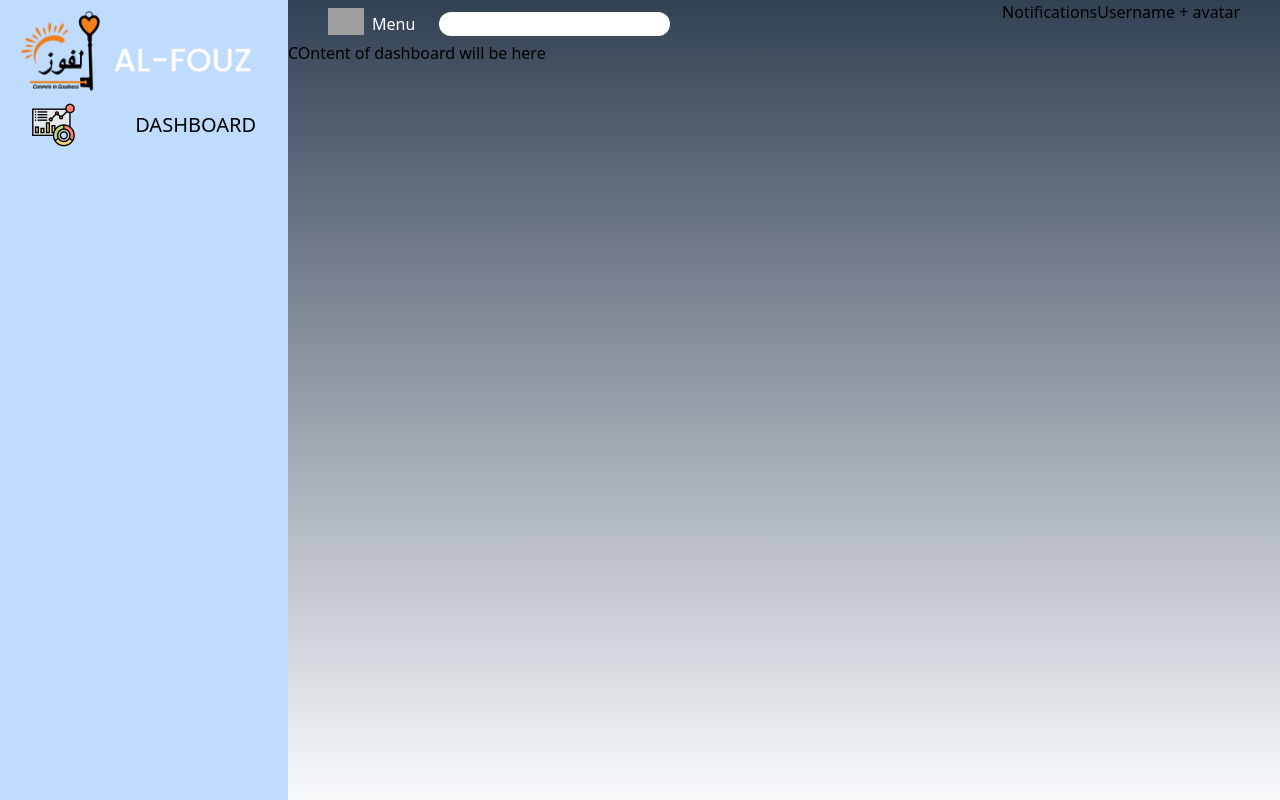
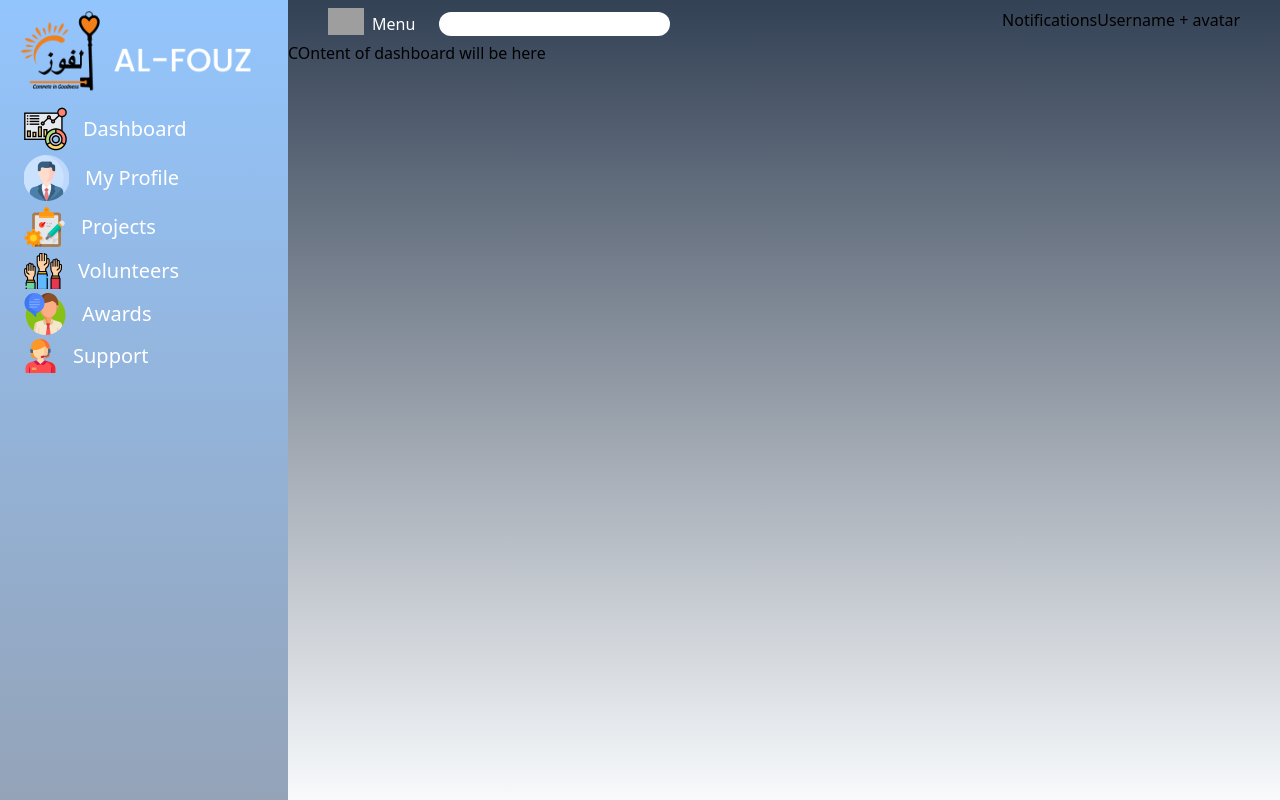
Before and after one commit to Arayanmemon/ngo-website, a React (Vite) app: page / in a window 1280 px wide. Built offline with nearby package versions, Linux system fonts and the light colour scheme; grey boxes are pictures that could not be loaded.

Commit message:
Merge branch 'main' of https://github.com/Arayanmemon/ngo-website

```diff
--- a/src/components/Sidebar.jsx
+++ b/src/components/Sidebar.jsx
@@ -1,6 +1,11 @@
 import React from "react";
 import appLogo from "/logos/Al-fouz.png";
 import dashBoardIcon from "/icons/dashboard-icon.png";
+import profileIcon from "/icons/profile-icon.png";
+import projectIcon from "/icons/clipboard-icon.png";
+import volunteerIcon from "/icons/volunteers-icon.png";
+import awardIcon from "/icons/requests-icon.png";
+import supportIcon from "/icons/customer-service-icon.png";
 import { useState } from "react";
 import hamburger from "/icons/hamburg.png";
 
@@ -9,18 +14,38 @@ export default function ({ navRequired }) {
   return (
     <div className="flex flex-row">
       <div
-        className={`h-screen bg-blue-200 ${
+        className={`h-screen bg-gradient-to-t from-slate-400 to-blue-300 ${
           open ? "w-72 px-4" : "w-0 px-0"
         } duration-700 `}
       >
-        <div className={`${open ? "flex" : "hidden"} flex flex-col w-full `}>
+        <div className={`${open ? "flex" : "hidden"} flex flex-col w-full  text-white`}>
           <div>
             <img src={appLogo} alt="" />
           </div>
           {/* Side BAR MENU CONTENTS */}
-          <div className="flex flex-row justify-between px-4 text-xl items-center cursor-pointer ">
+          <div className="flex flex-row justify-star gap-4 pt-1 px-2 text-xl items-center cursor-pointer ">
             <img src={dashBoardIcon} alt="" />
-            <div>DASHBOARD</div>
+            <div>Dashboard</div>
+          </div>
+          <div className="flex flex-row justify-start gap-4 pt-1 px-2 text-xl items-center cursor-pointer ">
+            <img src={profileIcon} alt="" />
+            <div>My Profile</div>
+          </div>
+          <div className="flex flex-row justify-start gap-4 pt-1 px-2 text-xl items-center cursor-pointer ">
+            <img src={projectIcon} alt="" />
+            <div>Projects</div>
+          </div>
+          <div className="flex flex-row justify-start gap-4 pt-1 px-2 text-xl items-center cursor-pointer ">
+            <img src={volunteerIcon} alt="" />
+            <div>Volunteers</div>
+          </div>
+          <div className="flex flex-row justify-start gap-4 pt-1 px-2 text-xl items-center cursor-pointer ">
+            <img src={awardIcon} alt="" />
+            <div>Awards</div>
+          </div>
+          <div className="flex flex-row justify-start gap-4 pt-1 px-2 text-xl items-center cursor-pointer ">
+            <img src={supportIcon} alt="" />
+            <div>Support</div>
           </div>
         </div>
       </div>
--- a/src/pages/Dashboard.jsx
+++ b/src/pages/Dashboard.jsx
@@ -20,8 +20,8 @@ export default function Dashboard() {
 
        <div className="w-full">
           {/* NAVBAR */}
-          <div className="flex flex-row w-full px-10 justify-between">
-            <div className="flex flex-row  gap-2 mt-2">
+          <div className="flex flex-row w-full px-10 mt-2 justify-between">
+            <div className="flex flex-row  gap-2">
               <div>
                 <button onClick={() => setOpen(!open)}>
                   <img src={hamburger} className="w-9" />
--- a/src/pages/Profile.jsx
+++ b/src/pages/Profile.jsx
@@ -1,11 +1,46 @@
 import React from 'react'
+import Sidebar from "../components/Sidebar";
 
 export default function Profile() {
   return (
     <div>
-                <div className='header b '>
-                    profile.jsx
-                </div>
+      <div className="flex flex-row">
+        <Sidebar />
+
+        <div className='flex flex-col justify-between text-white mx-auto my-16 gap-1'>
+          <div className='self-end mb-2'>
+              <button className='bg-blue-400 px-6 py-1 mx-2 rounded-lg'>EDIT</button>
+              <button className='bg-blue-400 px-2 py-1 mx-2 rounded-lg'>VIEW PROFILE</button>
+          </div>
+          <div className='text-xl hidden'>
+            <span className='px-4 py-2 border-[1px] border-white w-[18rem] inline-block'>Name</span><span className='py-2 px-4 inline-block w-[28rem] border-[1px] border-white'>EDHI FOUNDATION</span>
+          </div>
+          <div className='text-xl '>
+            <span className='px-4 py-2 border-[1px] border-white w-[16rem] inline-block'>Name</span><span className='py-2 px-4 inline-block w-[32rem] border-[1px] border-white'>EDHI FOUNDATION</span>
+          </div>
+          <div className='text-xl '>
+            <span className='px-4 py-2 border-[1px] border-white w-[16rem] inline-block'>Description</span><span className='py-2 px-4 inline-block w-[32rem] border-[1px] border-white'>contact@edhi.com</span>
+          </div>
+          <div className='text-xl '>
+            <span className='px-4 py-2 border-[1px] border-white w-[16rem] inline-block'>Name</span><span className='py-2 px-4 inline-block w-[32rem] border-[1px] border-white'>Edhi foundtion is a non profit organization</span>
+          </div>
+          <div className='text-xl '>
+            <span className='px-4 py-2 border-[1px] border-white w-[16rem] inline-block'>Registration No.</span><span className='py-2 px-4 inline-block w-[32rem] border-[1px] border-white'>123456</span>
+          </div>
+          <div className='text-xl '>
+            <span className='px-4 py-2 border-[1px] border-white w-[16rem] inline-block'>Address</span><span className='py-2 px-4 inline-block w-[32rem] border-[1px] border-white'>Mukha singh estate, Rawalpindi</span>
+          </div>
+          <div className='text-xl '>
+            <span className='px-4 py-2 border-[1px] border-white w-[16rem] inline-block'>Certificate</span><span className='py-2 px-4 inline-block w-[32rem] border-[1px] border-white'><a href="#">view</a></span>
+          </div>
+          <div className='text-xl '>
+            <span className='px-4 py-2 border-[1px] border-white w-[16rem] inline-block'>Profile Image</span><span className='py-2 px-4 inline-block w-[32rem] border-[1px] border-white'><a href="#">view</a></span>
+          </div>
+          <div className='text-xl '>
+            <span className='px-4 py-2 border-[1px] border-white w-[16rem] inline-block'>Cover Image</span><span className='py-2 px-4 inline-block w-[32rem] border-[1px] border-white'><a href="#">view</a></span>
+          </div>
+        </div>
+      </div>
     </div>
   )
 }
```
